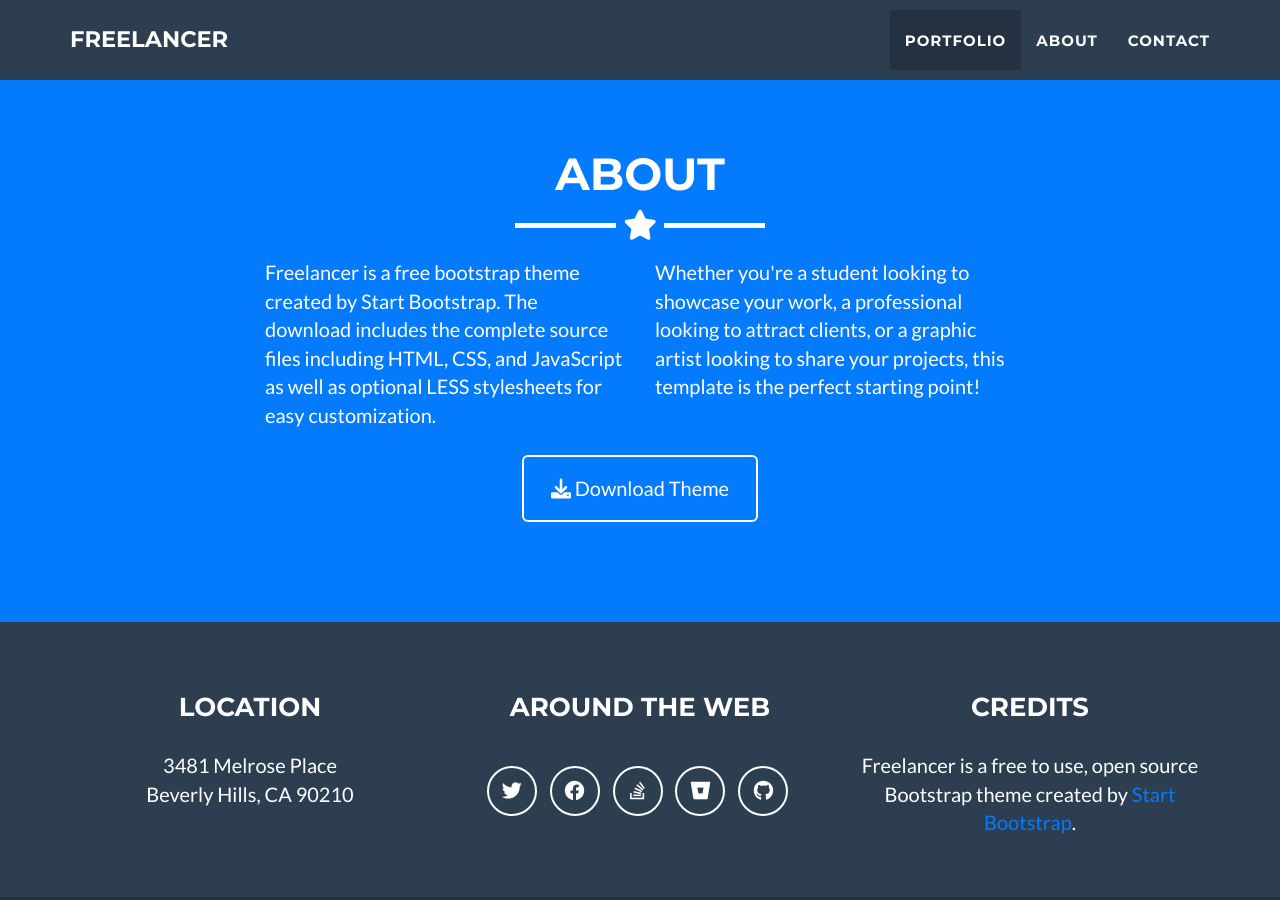
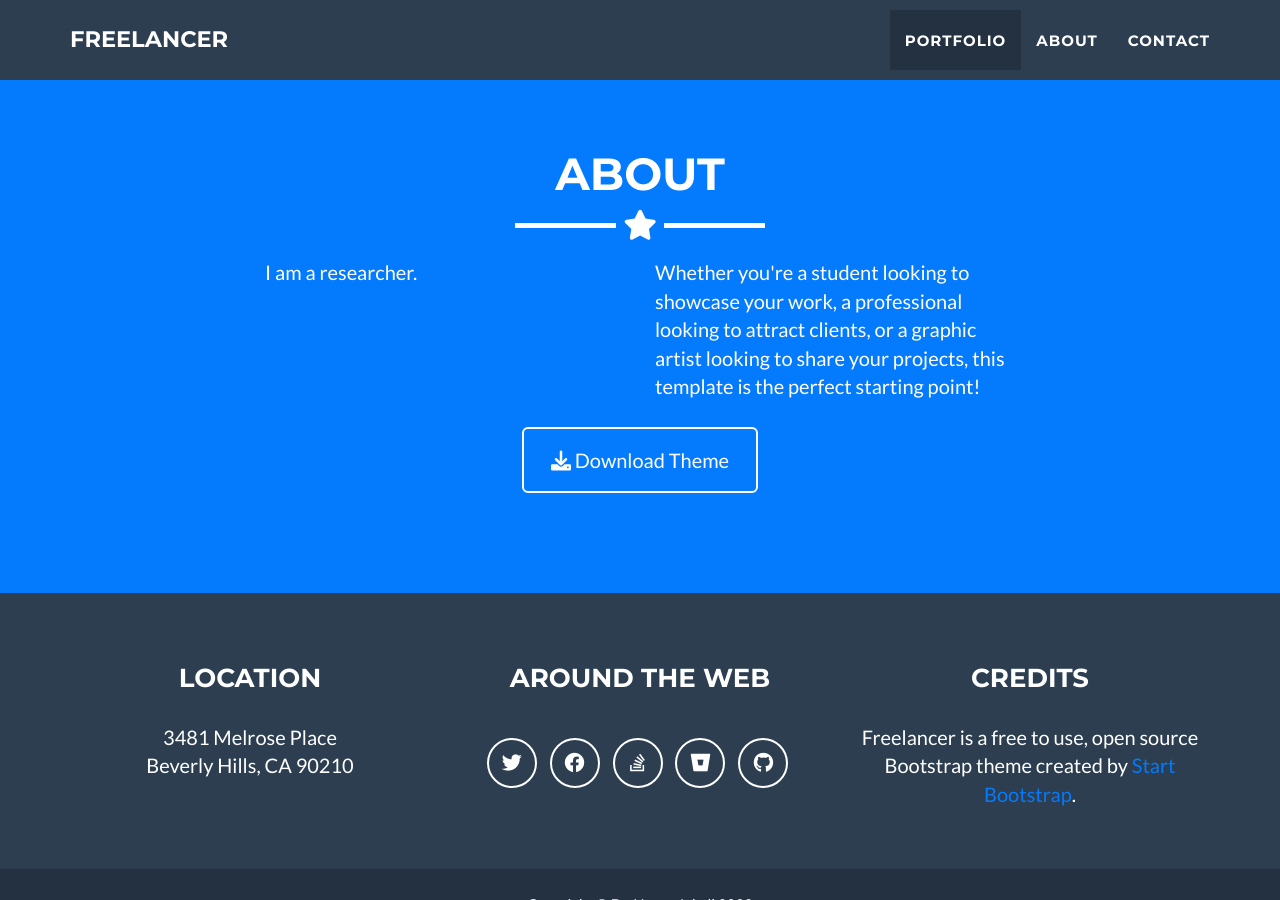
Before and after one commit to galante-mario/galante-mario.github.io, a Jekyll site: the page built from _posts/2014-07-18-project-1.markdown, in a window 1280 px wide and 900 px high, scrolled down 1623 px. Built offline with Jekyll 4.4.1, drawn with Linux system fonts in a browser that asks for light colours.

Commit message:
messed with about

```diff
--- a/_includes/about.html
+++ b/_includes/about.html
@@ -9,9 +9,7 @@
     </div>
     <div class="row">
       <div class="col-lg-4 col-lg-offset-2">
-        <p>Freelancer is a free bootstrap theme created by Start Bootstrap. The download includes the complete
-          source files including HTML, CSS, and JavaScript as well as optional LESS stylesheets for easy
-          customization.</p>
+        <p>I am a researcher. </p>
       </div>
       <div class="col-lg-4">
         <p>Whether you're a student looking to showcase your work, a professional looking to attract clients, or
```
